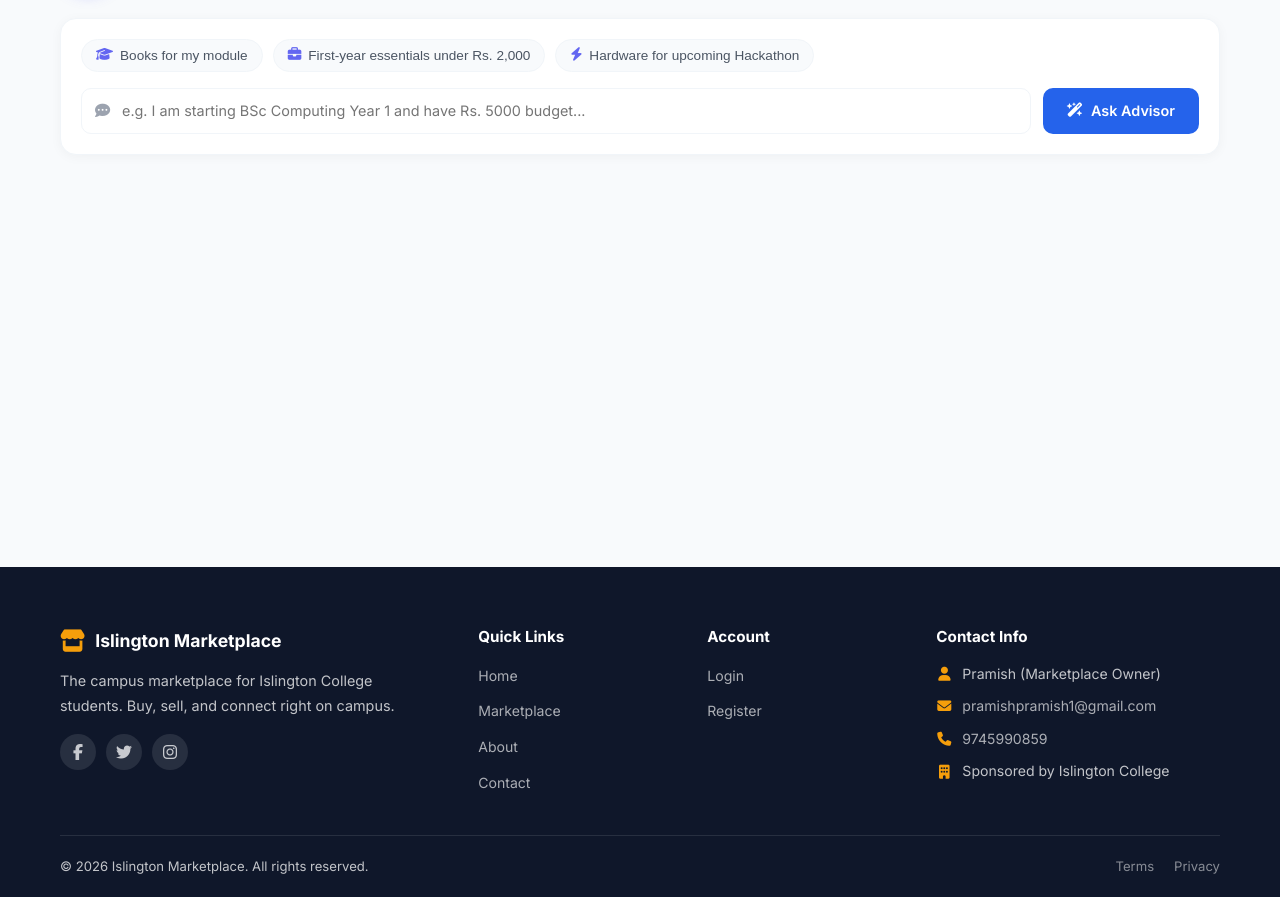
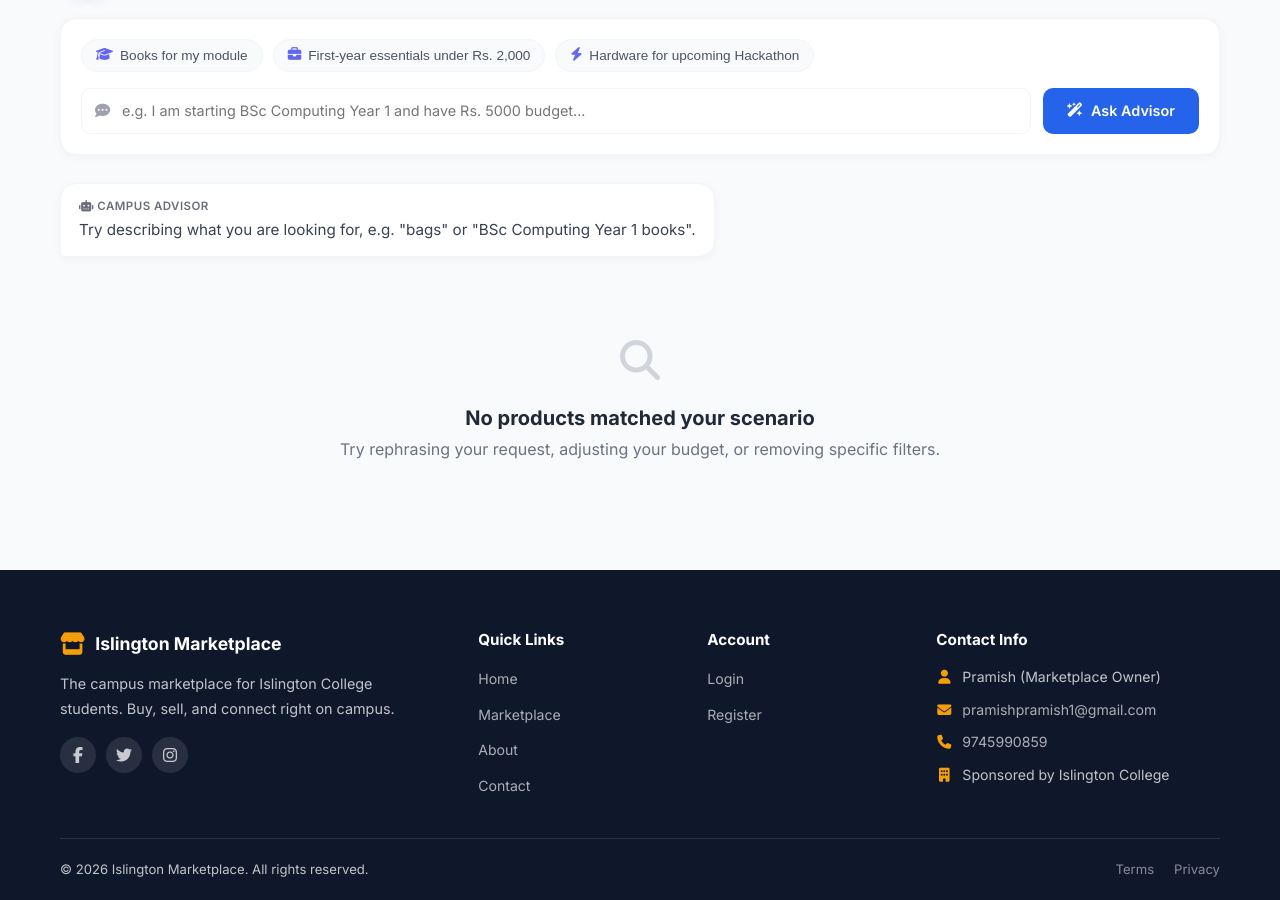
Before and after one commit to PramishDevkota/MarketPlace, a Django app: page /marketplace/ai-finder/ in a window 1280 px wide. Shown: the part 168-1068 px from the top of the page. Run offline with Django 5.2, Linux system fonts and the light colour scheme; data comes from the database, SQL or seed files in the repository.

Commit message:
Add AI product search improvements

```diff
--- a/marketplace/ai_recommender.py
+++ b/marketplace/ai_recommender.py
@@ -295,6 +295,15 @@ def _generate_reasoning_tags(query, results):
     return _fallback_reasoning(query, results)
 
 
+def get_ai_reasoning_tags(query, results):
+    """Public helper: generate a short AI reasoning tag per result item.
+
+    ``results`` is a list of dicts each containing a ``product`` key (a
+    Product instance). Returns a list of strings aligned to ``results``.
+    """
+    return _generate_reasoning_tags(query, results)
+
+
 def _fallback_reasoning(query, results):
     """Build deterministic reasoning tags without Gemini."""
     tags = []
@@ -309,7 +318,11 @@ def _fallback_reasoning(query, results):
         if 'budget' in lowered or 'rs' in lowered:
             reasons.append(f'At Rs. {p.price}')
         if not reasons:
-            reasons.append(f'{item["match_percentage"]}% relevance to your search')
+            match = item.get('match_percentage')
+            if match is not None:
+                reasons.append(f'{match}% relevance to your search')
+            else:
+                reasons.append('Good match for your search')
         tags.append('; '.join(reasons[:2]))
     return tags
 
--- a/marketplace/views.py
+++ b/marketplace/views.py
@@ -5,10 +5,15 @@ from django.db.models import Q, Sum, Count
 from django.http import HttpResponseForbidden, JsonResponse
 from django.views.decorators.http import require_POST
 from django.views.decorators.csrf import csrf_exempt
+import re
 from .models import Product, Category, Cart, CartItem
 from .forms import ProductForm, ProductImageFormSet
 from .utils import get_recommended_products
-from .ai_recommender import get_personalized_recommendations, recommend_cart_addons
+from .ai_recommender import (
+    recommend_cart_addons,
+    parse_query,
+    get_ai_reasoning_tags,
+)
 from accounts.decorators import admin_users_forbidden
 from orders.models import Order
 
@@ -567,12 +572,122 @@ def contact_view(request):
     return render(request, 'pages/contact.html')
 
 
+_COMMON_FILLER_WORDS = {
+    'i', 'want', 'need', 'some', 'a', 'an', 'for', 'the', 'to', 'of', 'and',
+    'or', 'with', 'my', 'me', 'looking', 'find', 'buy', 'have',
+    'can', 'you', 'help', 'give', 'new', 'used',
+    'product', 'item', 'things', 'stuff', 'campus', 'islington', 'college',
+    'university', 'year', 'semester', 'under', 'around', 'about', 'npr', 'rs',
+    'budget', 'any', 'where', 'how', 'much', 'price',
+}
+
+_SYNONYMS = {
+    'bag': ['bag', 'backpack', 'rucksack', 'bagpack', 'satchel', 'knapsack',
+            'schoolbag', 'laptop bag', 'carry bag'],
+    'notebook': ['notebook', 'notepad', 'note book', 'writing pad',
+                 'exercise book'],
+    'book': ['book', 'textbook', 'novel', 'reading', 'books'],
+    'electronics': ['electronics', 'electronic', 'gadget', 'gadgets',
+                    'device', 'devices', 'tech', 'accessory', 'accessories'],
+    'laptop': ['laptop', 'notebook computer', 'computer'],
+    'pen': ['pen', 'pens', 'stationery'],
+    'charger': ['charger', 'charging cable', 'power adapter'],
+    'headphone': ['headphone', 'headphones', 'earphone', 'earphones',
+                  'earbuds', 'audio'],
+    'keyboard': ['keyboard', 'key board'],
+    'mouse': ['mouse', 'computer mouse'],
+    'phone': ['phone', 'mobile', 'smartphone'],
+    'shoes': ['shoes', 'shoe', 'footwear', 'sneakers'],
+    'shirt': ['shirt', 'shirts', 'tops'],
+}
+
+
+def _extract_core_keywords(query):
+    """Pull meaningful search terms out of a natural-language prompt.
+
+    Converts e.g. "I want some bags" into the key term "bag" (singularised)
+    and drops filler/stop words.
+    """
+    if not query:
+        return []
+    words = re.split(r'[^a-zA-Z0-9]+', query.lower())
+    core = []
+    for word in words:
+        word = word.strip()
+        # Drop plurals ("bags" -> "bag", "notebooks" -> "notebook")
+        if word.endswith('ies') and len(word) > 4:
+            word = word[:-3] + 'y'
+        elif word.endswith('es') and len(word) > 4:
+            word = word[:-2]
+        elif word.endswith('s') and len(word) > 3 and not word.endswith('ss'):
+            word = word[:-1]
+        if word and word not in _COMMON_FILLER_WORDS and len(word) >= 3:
+            if word not in core:
+                core.append(word)
+    return core
+
+
+def _expand_synonyms(keywords):
+    """Return the original keywords plus any synonyms for them."""
+    expanded = list(keywords)
+    for kw in keywords:
+        for base, synonyms in _SYNONYMS.items():
+            if kw == base or kw in synonyms:
+                for syn in synonyms:
+                    if syn not in expanded:
+                        expanded.append(syn)
+    return expanded
+
+
+def _search_products(query):
+    """Match products against a natural-language query across broad fields.
+
+    Builds a multi-field OR query (title, description, category, programme,
+    module code) so both academic ("BSc Computing Year 1 books") and general
+    ("bags", "electronics") searches work.
+    """
+    terms = _extract_core_keywords(query)
+    if not terms:
+        return Product.objects.none()
+
+    expanded = _expand_synonyms(terms)
+
+    q = Q()
+    for term in expanded:
+        q |= (
+            Q(name__icontains=term) |
+            Q(description__icontains=term) |
+            Q(category__name__icontains=term) |
+            Q(programme__icontains=term) |
+            Q(module_code__icontains=term)
+        )
+
+    # Multi-word academic phrases (e.g. "BSc Computing") should also match the
+    # programme / module fields as a unit.
+    lowered = query.lower()
+    for code, label in dict(Product.PROGRAMME_CHOICES).items():
+        if label.lower() in lowered or code.lower().replace('_', ' ') in lowered:
+            q |= Q(programme__icontains=code)
+
+    return Product.objects.filter(
+        q
+    ).filter(
+        status='APPROVED',
+        is_available=True,
+    ).select_related('seller', 'category').distinct()
+
+
 def ai_product_finder_view(request):
     """Render the AI Campus Advisor.
 
     Accepts a natural-language ``query`` and optional ``max_budget`` via GET.
-    Parses the scenario into structured intent, scores inventory, generates
-    AI reasoning tags, and renders an advisor-style conversational UI.
+    Parses the scenario into structured intent, matches against active
+    inventory using a flexible multi-field search, generates AI reasoning
+    tags, and renders an advisor-style conversational UI.
+
+    Handles both academic prompts (e.g. "BSc Computing Year 1 books") and
+    broad general prompts (e.g. "bags", "electronics"). If nothing matches,
+    falls back to the most recent listings as suggested items.
     """
     query = request.GET.get('query', '').strip()
     max_budget_raw = request.GET.get('max_budget', '').strip()
@@ -587,16 +702,55 @@ def ai_product_finder_view(request):
     recommendations = None
     advisor_summary = ''
     intent = {}
+    message = ''
+
     if query:
-        user = request.user
-        recommendations = get_personalized_recommendations(
-            query,
-            max_budget=max_budget,
-            user=user,
-        )
-        if recommendations:
-            intent = recommendations[0].get('intent', {})
-            advisor_summary = intent.get('advisor_summary', '')
+        # Fallback-friendly flexible product search that works for both
+        # academic and broad general queries.
+        products = _search_products(query)
+
+        # Reuse parsed intent to enrich results with AI reasoning whenever
+        # Gemini (or the local fallback) produces structured signals.
+        parsed = parse_query(query)
+        intent = parsed
+        advisor_summary = parsed.get('advisor_summary', '')
+
+        if products.exists():
+            recommendations = []
+            for product in products[:20]:
+                recommendations.append({
+                    'product': product,
+                    'intent': parsed,
+                    'match_percentage': None,
+                })
+            tags = get_ai_reasoning_tags(query, recommendations)
+            for i, item in enumerate(recommendations):
+                item['ai_reasoning'] = tags[i] if i < len(tags) else ''
+        else:
+            # Empty-results fallback: show recent listings instead of a blank page.
+            recent = Product.objects.filter(
+                status='APPROVED',
+                is_available=True,
+            ).select_related('seller', 'category')[:4]
+            recommendations = [
+                {'product': product, 'intent': parsed, 'match_percentage': None}
+                for product in recent
+            ]
+            message = (
+                f"No exact matches found for '{query}', but here are some "
+                "recent listings on campus!"
+            )
+    else:
+        # No query yet: show the most recent listings as a friendly starting point.
+        recent = Product.objects.filter(
+            status='APPROVED',
+            is_available=True,
+        ).select_related('seller', 'category')[:4]
+        recommendations = [
+            {'product': product, 'intent': {}, 'match_percentage': None}
+            for product in recent
+        ]
+        message = 'Try describing what you are looking for, e.g. "bags" or "BSc Computing Year 1 books".'
 
     context = {
         'query': query,
@@ -604,5 +758,6 @@ def ai_product_finder_view(request):
         'recommendations': recommendations,
         'advisor_summary': advisor_summary,
         'intent': intent,
+        'message': message,
     }
     return render(request, 'marketplace/ai_finder.html', context)
--- a/templates/marketplace/ai_finder.html
+++ b/templates/marketplace/ai_finder.html
@@ -52,15 +52,24 @@
         {% if recommendations is not None %}
 
         <div class="advisor-conversation">
+            {% if query %}
             <div class="advisor-bubble advisor-bubble--user">
                 <div class="advisor-bubble-label"><i class="fas fa-user-graduate"></i> You asked</div>
                 <p>"{{ query }}"{% if max_budget %} <span class="advisor-budget-tag">Budget: Rs. {{ max_budget|intcomma }}</span>{% endif %}</p>
             </div>
+            {% endif %}
 
             {% if advisor_summary %}
             <div class="advisor-bubble advisor-bubble--ai">
                 <div class="advisor-bubble-label"><i class="fas fa-robot"></i> Campus Advisor</div>
                 <p>{{ advisor_summary }}</p>
+            </div>
+            {% endif %}
+
+            {% if message %}
+            <div class="advisor-bubble advisor-bubble--ai">
+                <div class="advisor-bubble-label"><i class="fas fa-robot"></i> Campus Advisor</div>
+                <p>{{ message }}</p>
             </div>
             {% endif %}
         </div>
@@ -84,7 +93,9 @@
                         </div>
                         {% endif %}
                     </a>
+                    {% if item.match_percentage is not None %}
                     <span class="advisor-card-match">{{ item.match_percentage }}% match</span>
+                    {% endif %}
                 </div>
                 <div class="advisor-card-body">
                     <div class="advisor-card-top">
```
